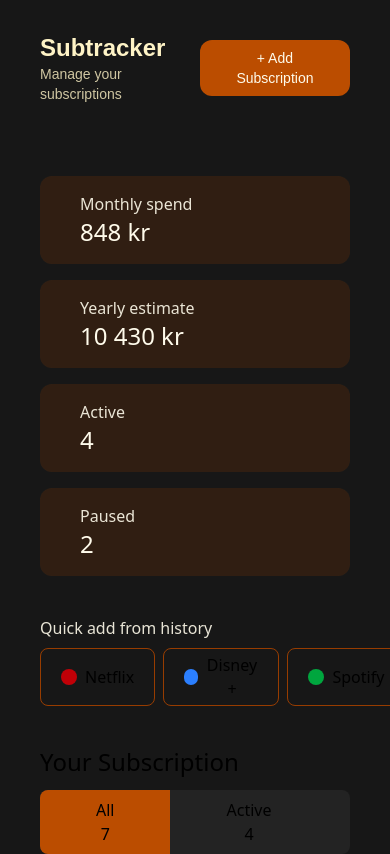
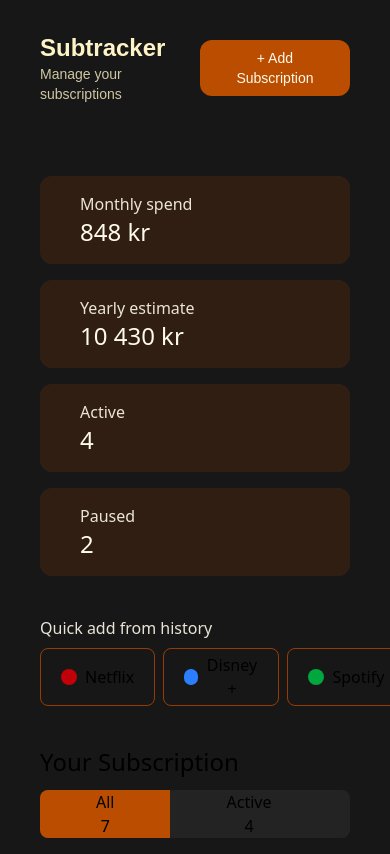
Before and after one commit to ellinorjohansson/subscription-hub, a Next.js app: page / in a window 390 px wide. Shown: the top 854 px of the page. Built offline with nearby package versions, Linux system fonts and the light colour scheme.

Commit message:
💄(style): changed px and py on buttons

```diff
--- a/src/components/YourSubscription.tsx
+++ b/src/components/YourSubscription.tsx
@@ -4,16 +4,16 @@ const YourSubscription = () => {
       <div className="flex flex-col md:flex-row justify-between">
         <h2 className="text-2xl mb-3">Your Subscription</h2>
         <div className="inline-flex rounded-lg overflow-hidden bg-gray-50/5">
-          <button className="px-14 md:px-8 py-2 bg-amber-700 cursor-pointer">
+          <button className="px-14 md:px-8 bg-amber-700 cursor-pointer">
             All 7
           </button>
-          <button className="px-14 md:px-8 py-2 cursor-pointer">
+          <button className="px-14 md:px-8 cursor-pointer">
             Active 4
           </button>
-          <button className="px-14 md:px-8 py-2 cursor-pointer">
+          <button className="px-14 md:px-8 cursor-pointer">
             Paused 2
           </button>
-          <button className="px-14 md:px-8 py-2 cursor-pointer">
+          <button className="px-14 md:px-8 cursor-pointer">
             Canceled 1
           </button>
         </div>
```
